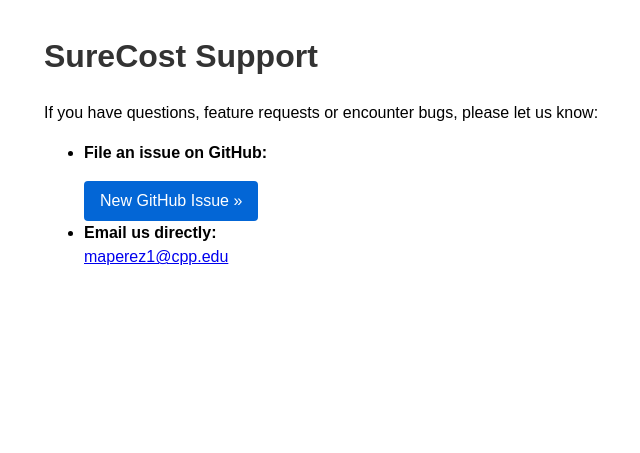
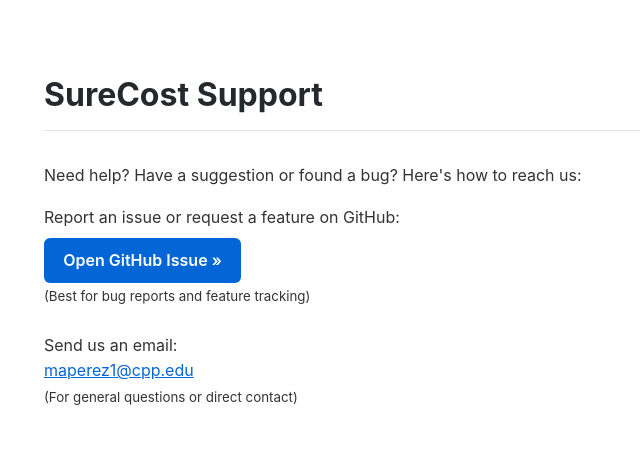
Before and after one commit to mperez561/surecost, a plain HTML site: page support.html in a window 1280 px wide. Shown: the whole page, without its empty margins (296-936 px from the left). Drawn offline with Linux system fonts and the light colour scheme.

Commit message:
Update support.html

```diff
--- a/support.html
+++ b/support.html
@@ -2,33 +2,67 @@
 <html lang="en">
 <head>
   <meta charset="utf-8">
+  <meta name="viewport" content="width=device-width, initial-scale=1.0">
   <title>SureCost Support</title>
   <style>
-    body { font-family: sans-serif; max-width: 600px; margin: 2em auto; line-height: 1.5; }
-    h1 { color: #333; }
+    body {
+      font-family: -apple-system, BlinkMacSystemFont, "Segoe UI", Roboto, Helvetica, Arial, sans-serif; /* Modern font stack */
+      max-width: 600px;
+      margin: 2em auto;
+      line-height: 1.6; /* Slightly increased line-height for readability */
+      padding: 1em; /* Added padding */
+      color: #333; /* Default text color */
+    }
+    h1 {
+      color: #24292e; /* Slightly adjusted heading color */
+      border-bottom: 1px solid #e1e4e8; /* Subtle separator */
+      padding-bottom: 0.3em;
+      margin-bottom: 1em;
+    }
+    ul {
+      list-style: none; /* Remove default bullets */
+      padding-left: 0;
+    }
+    li {
+      margin-bottom: 1.5em; /* Increased spacing between items */
+    }
+    a {
+      color: #0366d6; /* Standard link color */
+    }
     a.button {
       display: inline-block;
-      margin-top: 1em;
-      padding: 0.5em 1em;
+      margin-top: 0.5em; /* Adjusted margin */
+      padding: 0.6em 1.2em; /* Slightly adjusted padding */
       background: #0366d6;
       color: white;
       text-decoration: none;
-      border-radius: 4px;
+      border-radius: 6px; /* Slightly more rounded */
+      font-weight: 600;
+      transition: opacity 0.2s ease-in-out; /* Smooth hover transition */
+    }
+    a.button:hover {
+      opacity: 0.85; /* Feedback on hover */
     }
   </style>
 </head>
 <body>
   <h1>SureCost Support</h1>
-  <p>If you have questions, feature requests or encounter bugs, please let us know:</p>
+  <p>Need help? Have a suggestion or found a bug? Here's how to reach us:</p>
+
   <ul>
-    <li><strong>File an issue on GitHub:</strong><br>
-      <a class="button" href="https://github.com/mperez561/surecost/issues/new/choose" target="_blank">
-        New GitHub Issue »
+    <li>
+      Report an issue or request a feature on GitHub:<br>
+      <a class="button" href="https://github.com/mperez561/surecost/issues/new/choose" target="_blank" rel="noopener noreferrer">
+        Open GitHub Issue »
       </a>
+      <br><small>(Best for bug reports and feature tracking)</small>
     </li>
-    <li><strong>Email us directly:</strong><br>
+    <li>
+      Send us an email:<br>
       <a href="mailto:maperez1@cpp.edu">maperez1@cpp.edu</a>
+      <br><small>(For general questions or direct contact)</small>
     </li>
   </ul>
+
 </body>
 </html>
```
